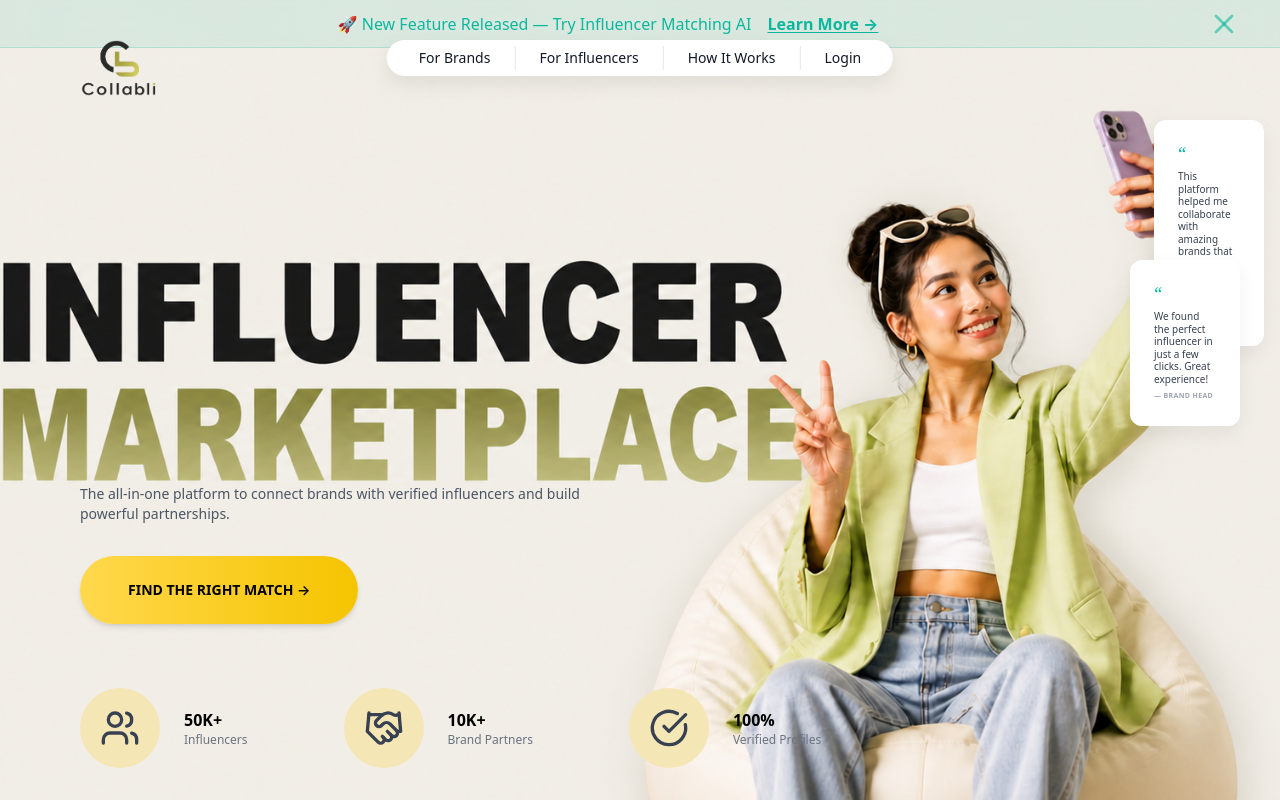
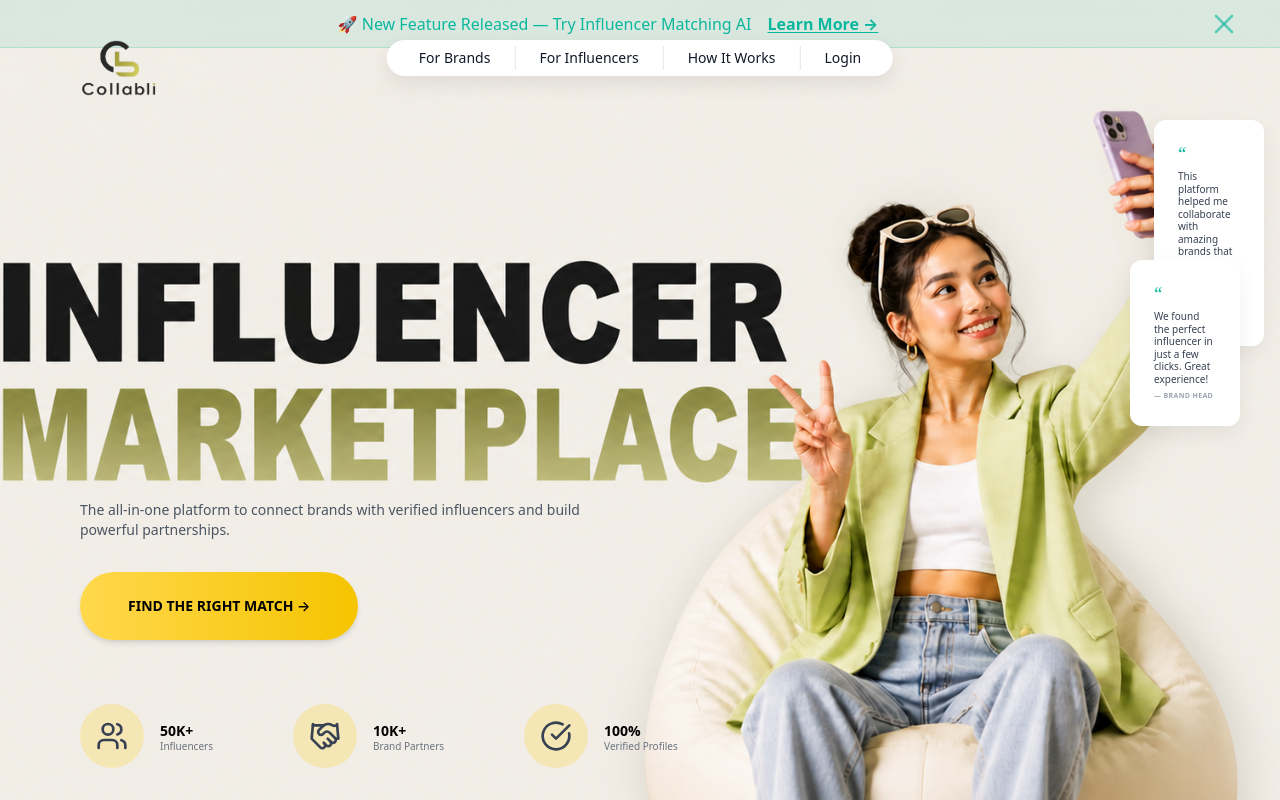
Before and after one commit to nevermature01-lgtm/collabli, a Next.js app: page / in a window 1280 px wide. Built offline with nearby package versions, Linux system fonts and the light colour scheme.

Commit message:
size Thoda chota Karo  (_for element div_)

```diff
--- a/src/components/landing/HeroSection.tsx
+++ b/src/components/landing/HeroSection.tsx
@@ -38,37 +38,37 @@ export const HeroSection: React.FC<HeroSectionProps> = ({
           </button>
 
           {/* Stats section - now independent */}
-          <div className="flex flex-col md:flex-row items-start md:items-center gap-8 md:gap-12 mt-2">
+          <div className="flex flex-col md:flex-row items-start md:items-center gap-6 md:gap-10 mt-2">
             {/* Stat 1 */}
-            <div className="flex items-center gap-3">
-              <div className="w-10 h-10 rounded-full bg-[#f4e7b5] flex items-center justify-center text-gray-700">
-                <Users className="w-5 h-5" />
+            <div className="flex items-center gap-2">
+              <div className="w-8 h-8 rounded-full bg-[#f4e7b5] flex items-center justify-center text-gray-700">
+                <Users className="w-4 h-4" />
               </div>
               <div>
-                <p className="text-sm md:text-base font-bold text-black leading-tight">50K+</p>
-                <p className="text-[10px] md:text-xs text-gray-500 leading-none">Influencers</p>
+                <p className="text-xs md:text-sm font-bold text-black leading-tight">50K+</p>
+                <p className="text-[9px] md:text-[10px] text-gray-500 leading-none">Influencers</p>
               </div>
             </div>
 
             {/* Stat 2 */}
-            <div className="flex items-center gap-3">
-              <div className="w-10 h-10 rounded-full bg-[#f4e7b5] flex items-center justify-center text-gray-700">
-                <Handshake className="w-5 h-5" />
+            <div className="flex items-center gap-2">
+              <div className="w-8 h-8 rounded-full bg-[#f4e7b5] flex items-center justify-center text-gray-700">
+                <Handshake className="w-4 h-4" />
               </div>
               <div>
-                <p className="text-sm md:text-base font-bold text-black leading-tight">10K+</p>
-                <p className="text-[10px] md:text-xs text-gray-500 leading-none">Brand Partners</p>
+                <p className="text-xs md:text-sm font-bold text-black leading-tight">10K+</p>
+                <p className="text-[9px] md:text-[10px] text-gray-500 leading-none">Brand Partners</p>
               </div>
             </div>
 
             {/* Stat 3 */}
-            <div className="flex items-center gap-3">
-              <div className="w-10 h-10 rounded-full bg-[#f4e7b5] flex items-center justify-center text-gray-700">
-                <CheckCircle className="w-5 h-5" />
+            <div className="flex items-center gap-2">
+              <div className="w-8 h-8 rounded-full bg-[#f4e7b5] flex items-center justify-center text-gray-700">
+                <CheckCircle className="w-4 h-4" />
               </div>
               <div>
-                <p className="text-sm md:text-base font-bold text-black leading-tight">100%</p>
-                <p className="text-[10px] md:text-xs text-gray-500 leading-none">Verified Profiles</p>
+                <p className="text-xs md:text-sm font-bold text-black leading-tight">100%</p>
+                <p className="text-[9px] md:text-[10px] text-gray-500 leading-none">Verified Profiles</p>
               </div>
             </div>
           </div>
```
